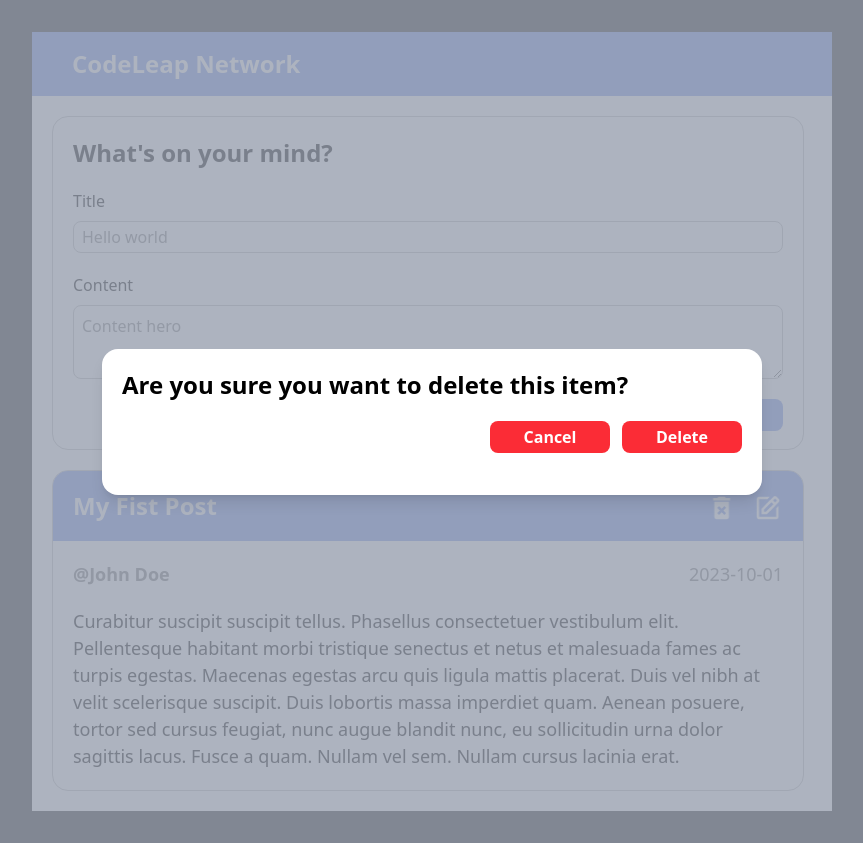
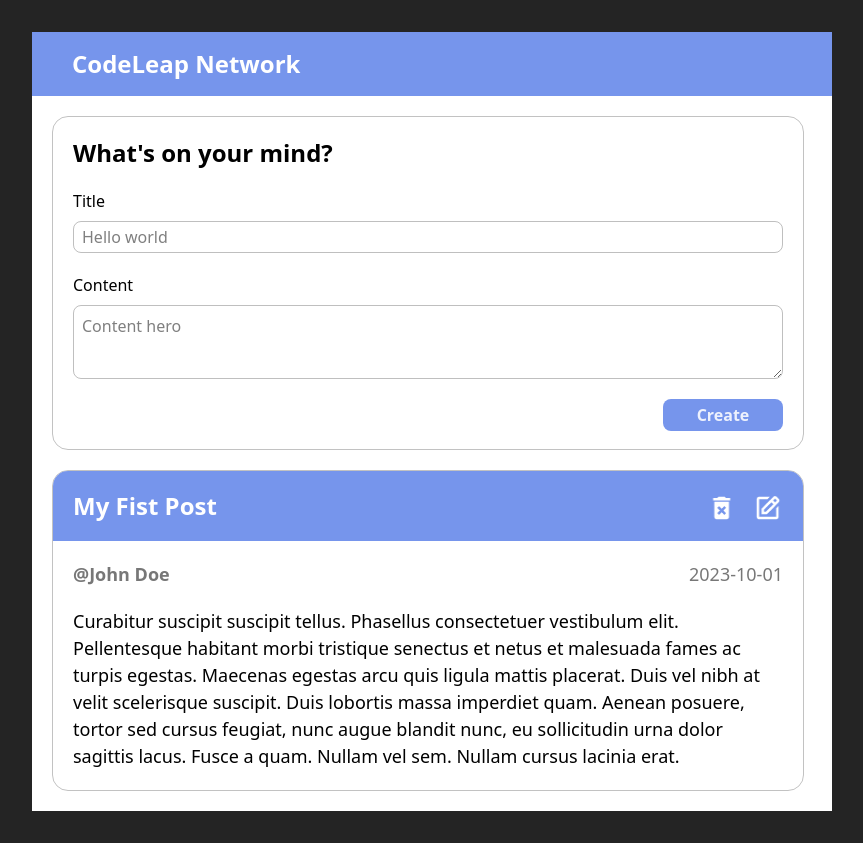
Before and after one commit to Thiago-Nascimento-2000/CodeLeap-Engineering-Test, a React (Vite) app: page / in a window 1280 px wide. Shown: the whole page, without its empty margins (208-1071 px from the left). Built offline with nearby package versions, Linux system fonts and the light colour scheme.

Commit message:
ajuste do types do modal de deletar post

```diff
--- a/src/App.tsx
+++ b/src/App.tsx
@@ -29,8 +29,6 @@
         </form>
 
         <CardPost/>
-
-        <ModalDelete/>
       </main>
     </>
   )
--- a/src/components/ModalDelete/Components.tsx
+++ b/src/components/ModalDelete/Components.tsx
@@ -12,7 +12,7 @@
 type ContainerProps = { children: React.ReactNode }
 export const Container = ({children}: ContainerProps) => {
     return (
-        <div className="w-[660px] h-[146px] p-5 bg-white rounded-[16px] absolute top-[50%] left-[50%] transform -translate-x-[50%] -translate-y-[50%] shadow-lg">
+        <div className="w-[660px] h-[146px] flex flex-col justify-between p-5 bg-white rounded-[16px] absolute top-[50%] left-[50%] transform -translate-x-[50%] -translate-y-[50%] shadow-lg">
             {children}
         </div>
     )
@@ -28,16 +28,23 @@
 type ContainerButtonProps = { children: React.ReactNode }
 export const ContainerButton = ({ children }: ContainerButtonProps) => {
     return (
-        <div className='w-full flex justify-end mt-5 gap-3'>
+        <div className='w-full flex justify-end gap-3'>
             {children}
         </div>
     )
 }
 
-type ButtonProps = { text: string, onClick: () => void }
-export const Button = ({ text, onClick }: ButtonProps) => {
+const ColorsTypes: Record<string, string> = {
+    delete: 'bg-red-500 hover:bg-red-600',
+    cancel: 'bg-gray-500 hover:bg-gray-600'
+}
+
+type ButtonProps = { text: string, type?: string, onClick: () => void }
+export const Button = ({ text, type = "cancel", onClick }: ButtonProps) => {
+    const typeButton = ColorsTypes[type] || ColorsTypes.gray
+
     return (
-        <button onClick={onClick} className="bg-red-500 rounded-[8px] w-[120px] h-[32px] text-white font-semibold hover:bg-red-600 transition-colors hover:cursor-pointer">
+        <button onClick={onClick} className={`rounded-[8px] w-[120px] h-[32px] text-white font-semibold hover:transition-colors hover:cursor-pointer ${typeButton}`}>
             {text}
         </button>
     )
--- a/src/components/ModalDelete/ModalDelete.tsx
+++ b/src/components/ModalDelete/ModalDelete.tsx
@@ -6,8 +6,8 @@
             <Card.Container>
                 <Card.Title text='Are you sure you want to delete this item?' />
                 <Card.ContainerButton>
-                    <Card.Button text='Cancel' onClick={() => console.log('Canceled')} />
-                    <Card.Button text='Delete' onClick={() => console.log('Deleted')} />
+                    <Card.Button text='Cancel' type='cancel' onClick={() => console.log('Canceled')} />
+                    <Card.Button text='Delete' type='delete' onClick={() => console.log('Deleted')} />
                 </Card.ContainerButton>
             </Card.Container>
         </Card.Wrapper>
```
